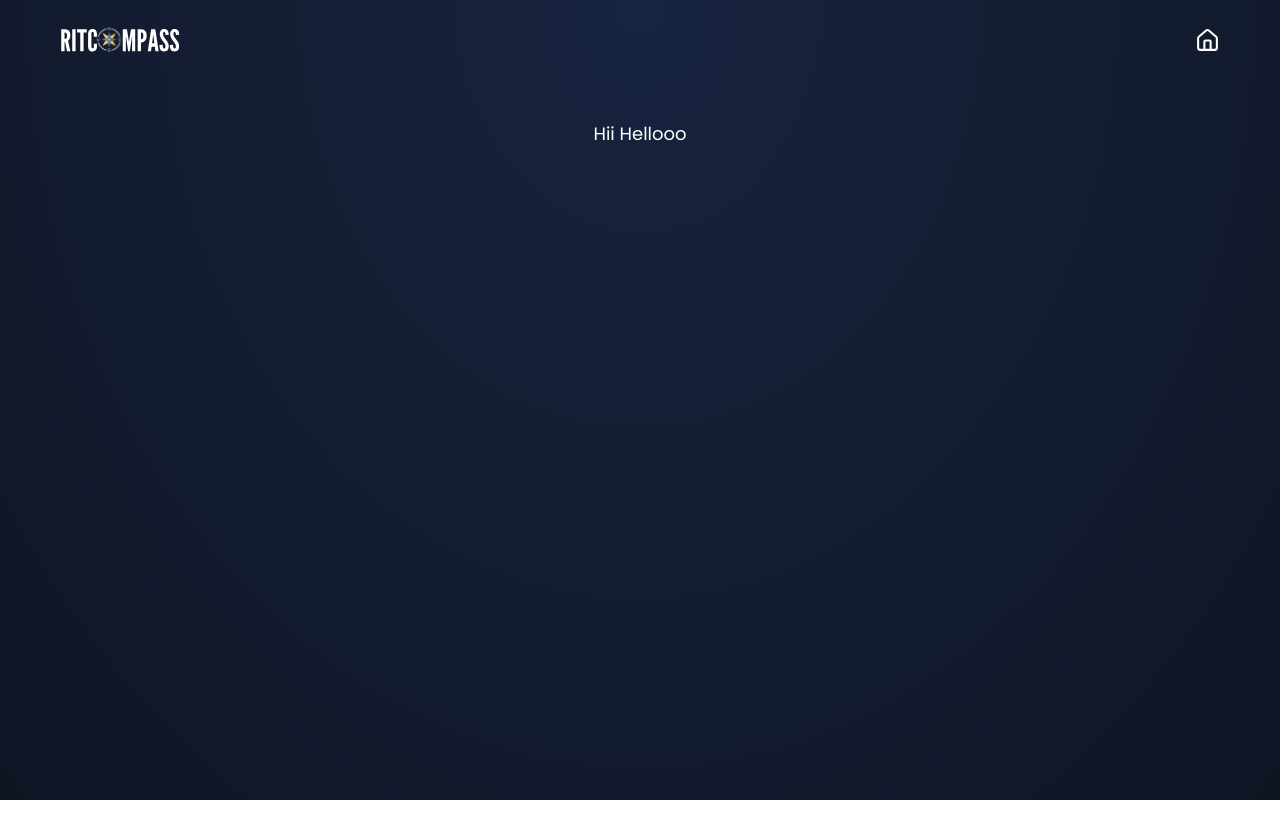
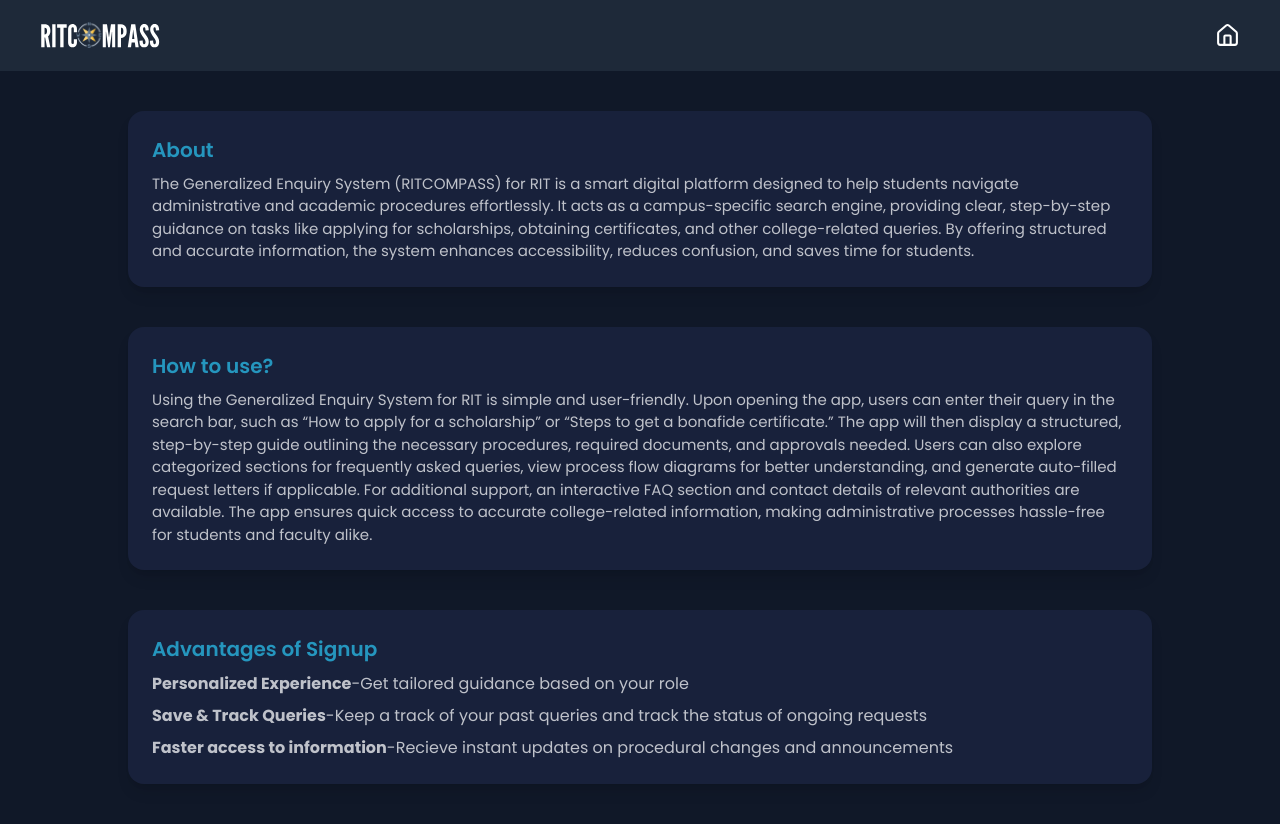
Before and after one commit to abhi5455/RITCompass-FE, a React (Vite) app: page /info in a window 1280 px wide. Before the commit the page ends 800 px from the top, so only its background shows below. Built offline with nearby package versions, Linux system fonts and the light colour scheme.

Commit message:
info updated

```diff
--- a/src/pages/info/Info.tsx
+++ b/src/pages/info/Info.tsx
@@ -1,24 +1,64 @@
-import {House} from "lucide-react";
-import {useNavigate} from "react-router-dom";
+import { House } from "lucide-react";
+import { useNavigate } from "react-router-dom";
 
-export default function Info(){
+export default function Info() {
     const navigate = useNavigate();
 
-
-    return(
-        <div className="flex-1 min-h-[100vh]">
-            <header className="flex items-center justify-between px-10 pl-15 min-h-[80px] font-poppins">
+    return (
+        <div className="flex-1 min-h-screen bg-gray-900 text-white pb-10">
+            <header className="flex items-center justify-between px-10 py-5 font-poppins bg-gray-800">
                 <img src="/Logo.svg" alt="My Image" width={120}/>
-                <House height={25} width={25} color="white"
-                       className="cursor-pointer hover:scale-[1.1] transition-transform duration-250 ease-in-out ml-1 mr-5"
-                       onClick={() => navigate("/")}
+                <House
+                    height={25}
+                    width={25}
+                    color="white"
+                    className="cursor-pointer hover:scale-110 transition-transform duration-200 ease-in-out"
+                    onClick={() => navigate("/")}
                 />
             </header>
+
             <div className="flex flex-1 items-center justify-center mt-10">
-                <div className="flex items-center justify-center text-white text-[18px]">
-                    Hii Hellooo
+                <div className="w-4/5 p-6 rounded-2xl bg-[#18213B] text-black shadow-lg">
+                    <div className="flex items-center gap-4">
+                        <div>
+                            <span className="font-semibold text-[20px] text-[#2596be]">About</span>
+                            <p className="mt-2 text-[15px] text-[#BFC2CA]">The Generalized Enquiry System (RITCOMPASS)
+                                for RIT is a smart digital platform designed to help students navigate administrative
+                                and academic procedures effortlessly. It acts as a campus-specific search engine,
+                                providing clear, step-by-step guidance on tasks like applying for scholarships,
+                                obtaining certificates, and other college-related queries. By offering structured and
+                                accurate information, the system enhances accessibility, reduces confusion, and saves
+                                time for students.</p>
+                        </div>
+                    </div>
+                </div>
+            </div>
+            <div className="flex flex-1 items-center justify-center mt-10">
+                <div className="w-4/5 p-6 rounded-2xl bg-[#18213B] text-black shadow-lg">
+                    <div className="flex items-center gap-4">
+                        <div>
+                            <span className="font-semibold text-[20px] text-[#2596be]">How to use?</span>
+                            <p className="mt-2 text-[15px] text-[#BFC2CA]">Using the Generalized Enquiry System for RIT is simple and user-friendly. Upon opening the app, users can enter their query in the search bar, such as “How to apply for a scholarship” or “Steps to get a bonafide certificate.” The app will then display a structured, step-by-step guide outlining the necessary procedures, required documents, and approvals needed. Users can also explore categorized sections for frequently asked queries, view process flow diagrams for better understanding, and generate auto-filled request letters if applicable. For additional support, an interactive FAQ section and contact details of relevant authorities are available. The app ensures quick access to accurate college-related information, making administrative processes hassle-free for students and faculty alike.</p>
+                        </div>
+                    </div>
+                </div>
+            </div>
+            <div>
+                <div className="flex flex-1 items-center justify-center mt-10">
+                    <div className="w-4/5 p-6 rounded-2xl bg-[#18213B] text-black shadow-lg">
+                        <div className="flex items-center gap-4">
+                            <div>
+                                <span className="font-semibold text-[20px] text-[#2596be]">Advantages of Signup</span>
+                                <ul className={'text-[#BFC2CA] text[5px] mt-2 flex flex-col gap-2'}>
+                                    <li><b>Personalized Experience</b>-Get tailored guidance based on your role</li>
+                                    <li><b>Save & Track Queries</b>-Keep a track of your past queries and track the status of ongoing requests</li>
+                                    <li><b>Faster access to information</b>-Recieve instant updates on procedural changes and announcements</li>
+                                </ul>
+                            </div>
+                        </div>
+                    </div>
                 </div>
             </div>
         </div>
-    )
+    );
 }
```
